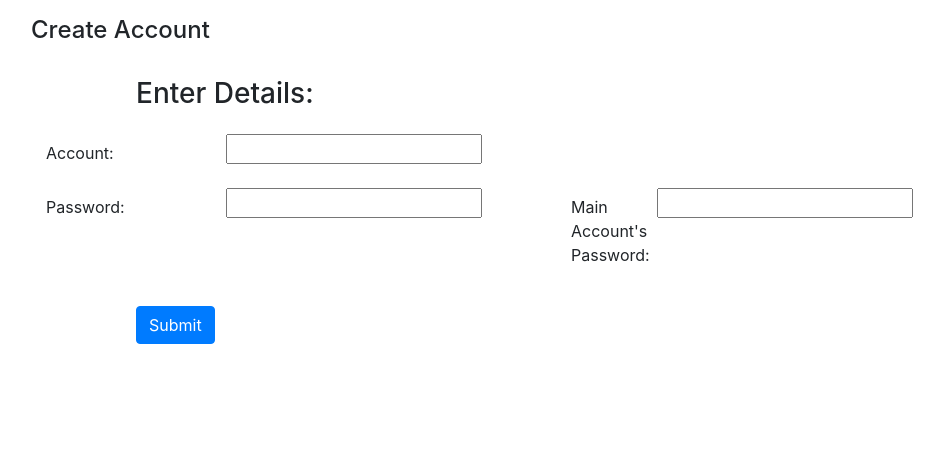
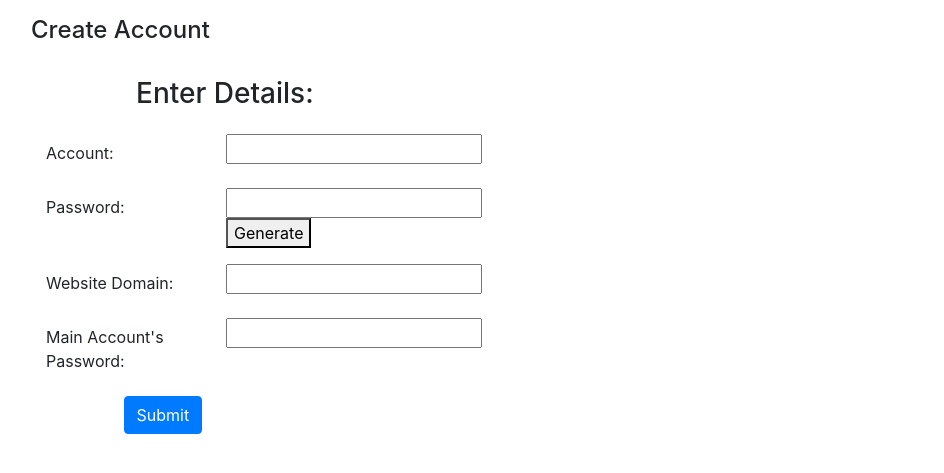
Before and after one commit to lxuanhui/CZ4010-JSpassword, a Django app: page /create_account in a window 1280 px wide. Shown: the part 56-529 px from the top of the page, without its empty margins (69-1013 px from the left). Run offline with Django 3.2, Linux system fonts and the light colour scheme; data that the repository does not hold is empty; some libraries are stand-ins or nearby versions.

Commit message:
added url specific and added password generator

```diff
--- a/django_server/main/forms.py
+++ b/django_server/main/forms.py
@@ -14,4 +14,4 @@ class CreateUserForm(UserCreationForm):
 class AccountModelForm(ModelForm):
     class Meta:
         model = accounts
-        fields = ['userName','password']
+        fields = ['userName','password','domain']
--- a/django_server/main/models.py
+++ b/django_server/main/models.py
@@ -6,6 +6,8 @@ from django.contrib.auth.models import User
 class accounts(models.Model):
     userName = models.CharField(max_length=100,unique=True)
     password = models.CharField(max_length= 100)
+    domain = models.CharField(max_length= 255)
+    domain.required = False
     user = models.ForeignKey(User, on_delete=models.CASCADE)
 
     def __str__(self):
--- a/django_server/main/static/main.js
+++ b/django_server/main/static/main.js
@@ -2,10 +2,61 @@ const spinner = document.getElementById('spinner');
 var tablebody = document.getElementById("table-body-box");
 const csrf = getCookie('csrftoken');
 let accountsDictArray = [];
-// var accountsDict = new Object();
-console.log(csrf)
 
 
+
+$(function() {
+    document.getElementById("generate_secure_password").addEventListener("click", function() {
+        var randomstring = Math.random().toString(36).slice(-10);
+        var Password = {
+
+  _pattern : /[a-zA-Z0-9_\-\+\.]/,
+
+
+  _getRandomByte : function()
+  {
+    // http://caniuse.com/#feat=getrandomvalues
+    if(window.crypto && window.crypto.getRandomValues)
+    {
+      var result = new Uint8Array(1);
+      window.crypto.getRandomValues(result);
+      return result[0];
+    }
+    else if(window.msCrypto && window.msCrypto.getRandomValues)
+    {
+      var result = new Uint8Array(1);
+      window.msCrypto.getRandomValues(result);
+      return result[0];
+    }
+    else
+    {
+      return Math.floor(Math.random() * 256);
+    }
+  },
+
+  generate : function(length)
+  {
+    return Array.apply(null, {'length': length})
+      .map(function()
+      {
+        var result;
+        while(true)
+        {
+          result = String.fromCharCode(this._getRandomByte());
+          if(this._pattern.test(result))
+          {
+            return result;
+          }
+        }
+      }, this)
+      .join('');
+  }
+
+};
+
+        $("#id_password").val(Password.generate(14));
+    });
+});
 function getCookie(name) {
     var cookieValue = null;
     if (document.cookie && document.cookie != '') {
--- a/django_server/main/templates/create_account.html
+++ b/django_server/main/templates/create_account.html
@@ -25,7 +25,15 @@
                 <label class="col-sm-2 col-form-label">Password:</label>
                 <div class="col-sm-4">
                     {{ form.password }}
+                    <button id="generate_secure_password" type="button">Generate</button>
                 </div>
+            </div>
+            <div class="form-group row">
+                <label class="col-sm-2 col-form-label">Website Domain:</label>
+                <div class="col-sm-4">
+                    {{ form.domain }}
+                </div>
+            </div>
             <div class="form-group row">
                 <label class="col-sm-2 col-form-label">Main Account's Password:</label>
                 <div class="col-sm-4">
--- a/django_server/main/views.py
+++ b/django_server/main/views.py
@@ -15,6 +15,7 @@ from ast import literal_eval
 from rest_framework.views import APIView
 from rest_framework.response import Response
 from rest_framework import authentication, permissions
+from django.db.models import Q
 import json
 # Create your views here.
 
@@ -113,7 +114,10 @@ class getAccounts(APIView):
         if request.method == 'GET':
             userID = request.GET.get('userID')
             password_hash = request.GET.get('password_hash')
-            qs = accounts.objects.filter(user_id=userID)
+            domain = request.GET.get('domain')
+            print("test1")
+            qs = accounts.objects.filter(Q(user_id=userID),Q(domain=domain)|Q(domain=""))
+            print("test1")
             aescipher = AESCipher(password_hash)
             for data in qs:
                 data.password = aescipher.decrypt(literal_eval(data.password))
--- a/firefox_extension/content-script.js
+++ b/firefox_extension/content-script.js
@@ -187,7 +187,7 @@ async function getAccountData()
   let password = await browser.storage.local.get("password");
   var oReq = new XMLHttpRequest();
   oReq.addEventListener("load", reqListener);
-  oReq.open("GET", "https://cz4010.joelng.com/get_accounts?userID="+userID.userID+"&password_hash="+password.password);
+  oReq.open("GET", "https://cz4010.joelng.com/get_accounts?domain=" + window.location.hostname + "&userID="+userID.userID+"&password_hash="+password.password);
   oReq.send();
 }
 autoFill();
```
Also changed, not shown: firefox_extension/manifest.json, 1 other file.
